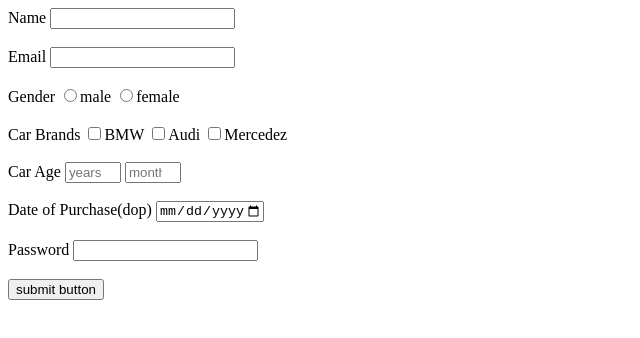
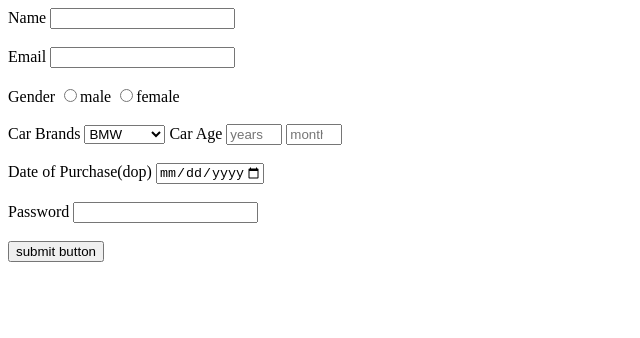
Before and after one commit to acciojob/car-insurance-form-krishna7462, a website: page main.html in a window 1280 px wide. Shown: the whole page, without its empty margins (0-640 px from the left). Drawn offline with Linux system fonts and the light colour scheme.

Commit message:
created a submission

```diff
--- a/main.html
+++ b/main.html
@@ -8,7 +8,7 @@
 
 <body>
 	<!-- the entire body must be written by student -->
-	<form method="get">
+	<form method="post">
 		<!--name-->
 	    <label for="name">Name</label>
 	    <input id="name" type="text" required><br><br>
@@ -21,9 +21,13 @@
 		<input type="radio"name="gender" required>female<br><br>
 		<!--car brands-->
 		<label for="cars">Car Brands</label>
-		<input id="cars" type="checkbox">BMW
-		<input id="cars" type="checkbox">Audi
-		<input id="cars" type="checkbox">Mercedez<br><br>
+		<select name="cars" id="cars">
+
+  <option value="BMW">BMW</option>
+  <option value="mercedes">Mercedes</option>
+  <option value="audi">Audi</option>
+</select>
+
 		<!--carage-->
 		<label for="carage">Car Age</label>
 		<input id="carage"type="number"min="0"max="20"placeholder="years" required>
```
